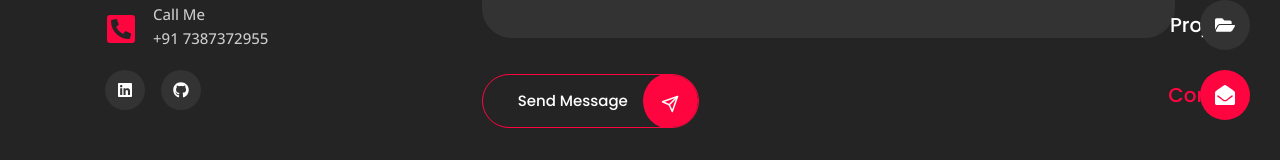
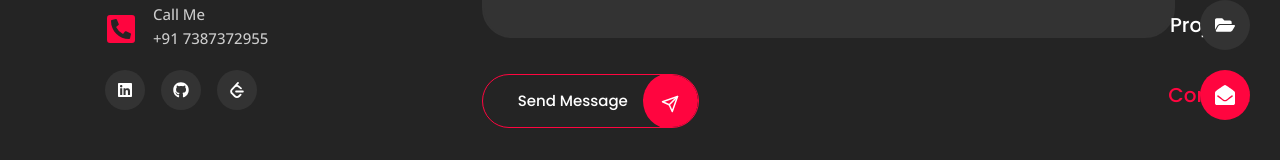
Before and after one commit to Shreyarai-1503/Portfolio, a React (Vite) app: page /contact in a window 1280 px wide. Shown: the part 410-570 px from the top of the page. Built offline with nearby package versions, Linux system fonts and the light colour scheme.

Commit message:
update social links

```diff
--- a/src/pages/contact/Contact.jsx
+++ b/src/pages/contact/Contact.jsx
@@ -4,6 +4,7 @@ import {
   FaLinkedin,
   FaGithub,
 } from "react-icons/fa";
+import { SiLeetcode } from "react-icons/si";
 import { FiSend } from "react-icons/fi";
 import { useRef, useState } from "react";
 import emailjs from "@emailjs/browser";
@@ -85,6 +86,14 @@ const Contact = () => {
             >
               <FaGithub />
             </a>
+
+            <a
+              href="https://leetcode.com/u/shreyarai1503/"
+              target="_blank"
+              className="contactLinks"
+            >
+              <SiLeetcode />
+            </a>
           </div>
         </div>
 
```
Also changed, not shown: 1 other file (tests, documents, lock files or other folders).
